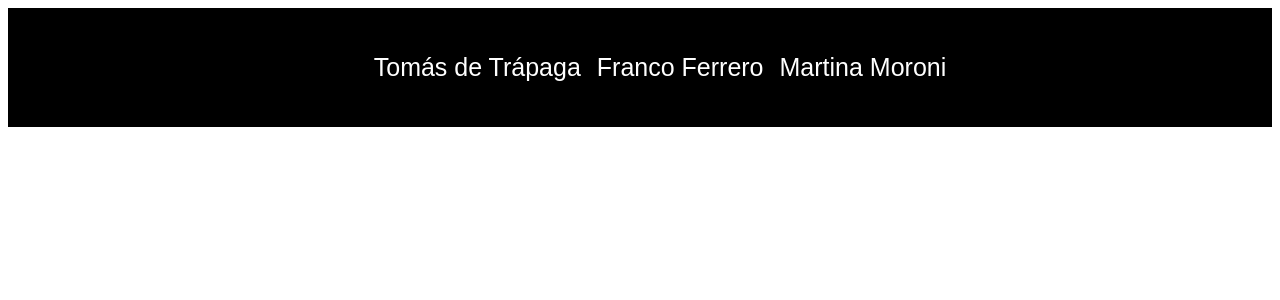
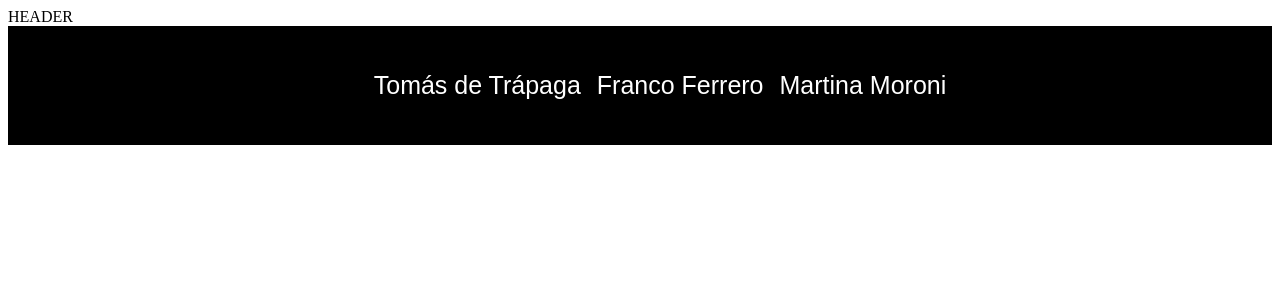
Before and after one commit to martumoroni/ProyectoProg3, a React (Create React App) app in the folder proyecto-prog-3/: page / in a window 1280 px wide. Shown: the top 300 px of the page. Built offline with nearby package versions, Linux system fonts and the light colour scheme.

Commit message:
empeze el header

```diff
--- a/proyecto-prog-3/src/App.js
+++ b/proyecto-prog-3/src/App.js
@@ -1,11 +1,12 @@
 import React from 'react';
 import Footer from './Components/Footer/Footer';
+import Header from './Components/Header/Header';
 
 function App() {
   return (
     <div>
 
-
+      <Header />
 
       <Footer />
 
--- a/proyecto-prog-3/src/Components/Header/Header.js
+++ b/proyecto-prog-3/src/Components/Header/Header.js
@@ -1,6 +1,17 @@
 import React, {Component} from 'react'
 import './Header.css'
 
-//código
+function Header() {
+    return (
+
+        <header className="header">
+            <div>
+            HEADER
+            </div>
+        </header>
+
+    );
+}
+
 
 export default Header;
```
Also changed, not shown: proyecto-prog-3/src/Components/Form/Form.css (deleted), proyecto-prog-3/src/Components/Form/Form.js (deleted).
